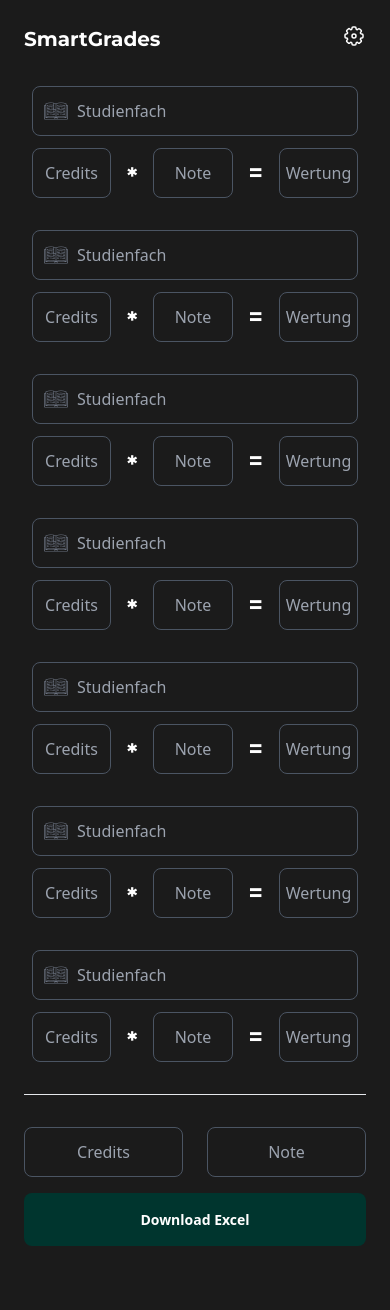
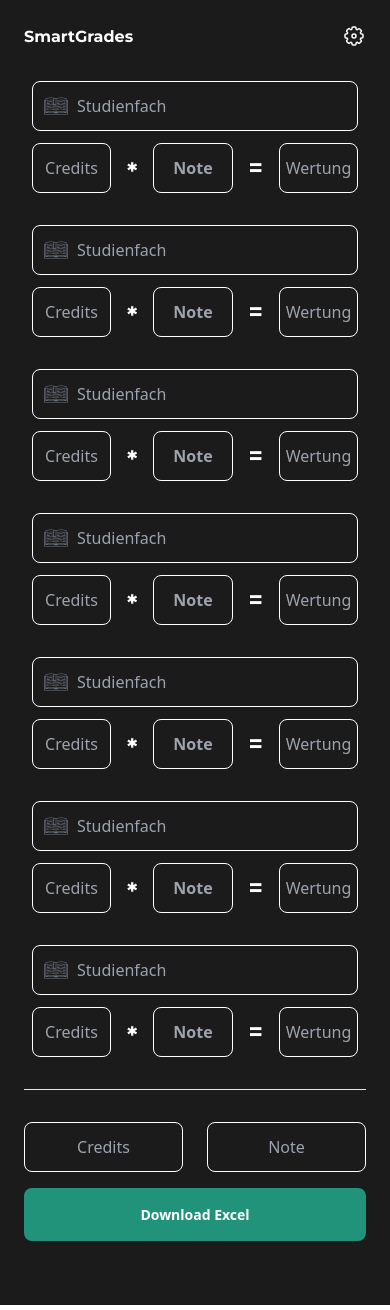
Before and after one commit to Smart-Grades/simple-grades, a Nuxt app: page /dashboard in a window 390 px wide. Built offline with nearby package versions, Linux system fonts and the light colour scheme; a web font is replaced by a local one.

Commit message:
More readable ui

```diff
--- a/components/AuthLogin.vue
+++ b/components/AuthLogin.vue
@@ -12,7 +12,7 @@
               viewBox="0 0 24 24"
               stroke-width="1.5"
               stroke="currentColor"
-              class="w-12 h-12 text-white"
+              class="w-12 h-12 text-white hover:scale-110 cursor-pointer duration-300 ease-out-in"
             >
               <path
                 stroke-linecap="round"
@@ -44,7 +44,7 @@
           <span class="absolute">
             <svg
               xmlns="http://www.w3.org/2000/svg"
-              class="w-6 h-6 mx-3 text-gray-500"
+              class="w-6 h-6 mx-3 text-white"
               fill="none"
               viewBox="0 0 24 24"
               stroke="currentColor"
@@ -60,7 +60,7 @@
 
           <input
             type="email"
-            class="block w-full py-3 border rounded-lg px-11 bg-transparent text-gray-300 border-gray-600 focus:border-fom focus:ring-fom focus:outline-none focus:ring focus:ring-opacity-40"
+            class="block w-full py-3 border rounded-lg px-11 bg-transparent text-white border-white focus:border-fom focus:ring-fom focus:outline-none focus:ring focus:ring-opacity-40"
             placeholder="Email-Adresse"
           />
         </div>
@@ -69,7 +69,7 @@
           <span class="absolute">
             <svg
               xmlns="http://www.w3.org/2000/svg"
-              class="w-6 h-6 mx-3 text-gray-500"
+              class="w-6 h-6 mx-3 text-white"
               fill="none"
               viewBox="0 0 24 24"
               stroke="currentColor"
@@ -85,7 +85,7 @@
 
           <input
             type="password"
-            class="block w-full px-11 py-3 border rounded-lg bg-transparent text-gray-300 border-gray-600 focus:border-fom focus:ring-fom focus:outline-none focus:ring focus:ring-opacity-40"
+            class="block w-full px-11 py-3 border rounded-lg bg-transparent text-white border-white focus:border-fom focus:ring-fom focus:outline-none focus:ring focus:ring-opacity-40"
             placeholder="Passwort"
           />
         </div>
@@ -101,13 +101,13 @@
         <div class="mt-4 flex justify-between">
           <a
             href="#"
-            class="text-sm text-gray-500 hover:underline"
+            class="text-sm text-gray-200 hover:underline"
             @click="() => switchAuthForm()"
           >
             Besitzt du noch keinen Account?
           </a>
 
-          <a href="#" class="text-sm text-gray-500 hover:underline">
+          <a href="#" class="text-sm text-gray-200 hover:underline">
             Passwort vergessen?
           </a>
         </div>
--- a/components/DashboardTable.vue
+++ b/components/DashboardTable.vue
@@ -11,7 +11,7 @@
           </span>
 
           <input
-            class="block w-full py-3 border rounded-lg px-11 bg-transparent text-gray-300 border-gray-600 focus:border-fom focus:ring-fom focus:outline-none focus:ring focus:ring-opacity-40"
+            class="block w-full py-3 border rounded-lg px-11 bg-transparent text-white border-white focus:border-fom focus:ring-fom focus:outline-none focus:ring focus:ring-opacity-40"
             placeholder="Studienfach"
             type="text"
             readonly
@@ -22,20 +22,21 @@
           class="flex justify-between items-center gap-4 md:gap-10 lg:gap-16"
         >
           <input
-            class="block w-full py-3 border rounded-lg bg-transparent text-center text-gray-300 border-gray-600 focus:border-fom focus:ring-fom focus:outline-none focus:ring focus:ring-opacity-40"
+            class="block w-full py-3 border rounded-lg bg-transparent text-center text-white border-white focus:border-fom focus:ring-fom focus:outline-none focus:ring focus:ring-opacity-40"
             placeholder="Credits"
             type="text"
             readonly
           />
           <span class="font-main font-bold text-white text-2xl mt-2">*</span>
           <input
-            class="block w-full py-3 border rounded-lg bg-transparent text-center text-gray-300 border-gray-600 focus:border-fom focus:ring-fom focus:outline-none focus:ring focus:ring-opacity-40"
+            class="block w-full py-3 border rounded-lg bg-transparent text-center text-white font-bold border-white focus:border-fom focus:ring-fom focus:outline-none focus:ring focus:ring-opacity-40"
             placeholder="Note"
-            type="text"
+            type="number"
+            step="0.1"
           />
           <span class="font-main font-bold text-white text-2xl">=</span>
           <input
-            class="block w-full py-3 border rounded-lg bg-transparent text-center text-gray-300 border-gray-600 focus:border-fom focus:ring-fom focus:outline-none focus:ring focus:ring-opacity-40"
+            class="block w-full py-3 border rounded-lg bg-transparent text-center text-white border-white focus:border-fom focus:ring-fom focus:outline-none focus:ring focus:ring-opacity-40"
             placeholder="Wertung"
             type="text"
             readonly
--- a/components/DashboardTableNav.vue
+++ b/components/DashboardTableNav.vue
@@ -2,11 +2,15 @@
   <div class="px-6 pt-6 mb-8">
     <!-- HEADER -->
     <div class="flex justify-between">
-      <p class="font-main text-xl text-white font-bold cursor-pointer">
+      <NuxtLink to="/">
+        <span class="font-main font-bold text-white sm:text-xl md:text-2xl">
           SmartGrades
-      </p>
+        </span>
+      </NuxtLink>
+
+      <NuxtLink to="/account">
         <svg
-        class="w-6 h-6 transition hover:scale-105 duration-300 ease-in-out"
+          class="w-6 h-6 transition cursor-pointer hover:scale-110 duration-300 ease-in-out"
           viewBox="0 0 24 24"
           fill="none"
           xmlns="http://www.w3.org/2000/svg"
@@ -22,6 +26,7 @@
             stroke-width="1.5"
           />
         </svg>
+    </NuxtLink>
     </div>
   </div>
 </template>
--- a/components/DashboardTableResult.vue
+++ b/components/DashboardTableResult.vue
@@ -7,13 +7,13 @@
     >
       <div class="mt-8 flex justify-between gap-6 lg:gap-14">
         <input
-          class="block w-full py-3 border rounded-lg bg-transparent text-center text-gray-300 border-gray-600 focus:border-fom focus:ring-fom focus:outline-none focus:ring focus:ring-opacity-40"
+          class="block w-full py-3 border rounded-lg bg-transparent text-center text-white border-white focus:border-fom focus:ring-fom focus:outline-none focus:ring focus:ring-opacity-40"
           placeholder="Credits"
           type="text"
           readonly
         />
         <input
-          class="block w-full py-3 border rounded-lg bg-transparent text-center text-gray-300 border-gray-600 focus:border-fom focus:ring-fom focus:outline-none focus:ring focus:ring-opacity-40"
+          class="block w-full py-3 border rounded-lg bg-transparent text-center text-white border-white focus:border-fom focus:ring-fom focus:outline-none focus:ring focus:ring-opacity-40"
           placeholder="Note"
           type="text"
           readonly
--- a/components/Identification.vue
+++ b/components/Identification.vue
@@ -8,7 +8,7 @@
           viewBox="0 0 24 24"
           stroke-width="1.5"
           stroke="currentColor"
-          class="w-12 h-12 text-white"
+          class="w-12 h-12 text-white hover:scale-110 cursor-pointer duration-300 ease-out-in"
         >
           <path
             stroke-linecap="round"
@@ -22,20 +22,20 @@
     <div class="w-80 md:w-96 lg:w-[500px]">
       <div class="">
         <div class="mb-3">
-          <p class="text-sm text-gray-300 font-semibold mb-1">Universität</p>
+          <p class="text-sm text-white font-semibold mb-1">Universität</p>
           <p class="border-b-2 w-1/3"></p>
         </div>
 
         <div class="">
           <!-- INPUT FIELD UNI -->
           <div class="relative flex items-center">
-            <span class="absolute px-3.5 mb-1.5 scale-150"> 🏫 </span>
+            <span class="absolute px-3.5 mb-1.5 ml-1 scale-150"> 🏫 </span>
 
             <input
               id="searchInputUni"
               v-model="uniInput"
               type="text"
-              class="block w-full py-3 border rounded-lg px-11 bg-transparent text-gray-300 border-gray-600 focus:border-fom focus:ring-fom focus:outline-none focus:ring focus:ring-opacity-40"
+              class="block w-full py-3 border rounded-lg px-11 bg-transparent text-white border-white focus:border-fom focus:ring-fom focus:outline-none focus:ring focus:ring-opacity-40"
               placeholder="Deine Universität"
               @keyup="searchList('searchInputUni', 'myUniList')"
             />
@@ -60,13 +60,13 @@
         <div class="">
           <!-- INPUT FIELD MAJOR -->
           <div class="relative flex items-center">
-            <span class="absolute px-3.5 mb-1.5 scale-150"> 📖 </span>
+            <span class="absolute px-3.5 scale-150 ml-1"> 📖 </span>
 
             <input
               id="searchInputMajor"
               v-model="majorInput"
               type="text"
-              class="block w-full py-3 border rounded-lg px-11 bg-transparent text-gray-300 border-gray-600 focus:border-fom focus:ring-fom focus:outline-none focus:ring focus:ring-opacity-40"
+              class="block w-full py-3 border rounded-lg px-11 bg-transparent text-white border-white focus:border-fom focus:ring-fom focus:outline-none focus:ring focus:ring-opacity-40"
               placeholder="Dein Studiengang"
               @keyup="searchList('searchInputMajor', 'myMajorList')"
             />
--- a/pages/account.vue
+++ b/pages/account.vue
@@ -1,6 +1,5 @@
 <template>
   <div class="h-full bg-dark">
-    <AccountNav class="pt-6 px-6" />
     <div class="flex h-screen justify-center items-center">
       <AccountPage />
     </div>
--- a/public/assets/css/main.css
+++ b/public/assets/css/main.css
@@ -4,3 +4,11 @@
 @tailwind base;
 @tailwind components;
 @tailwind utilities;
+
+@layer base {
+    input[type="number"]::-webkit-inner-spin-button,
+    input[type="number"]::-webkit-outer-spin-button {
+      -webkit-appearance: none;
+      margin: 0;
+    }
+  }
--- a/tailwind.config.js
+++ b/tailwind.config.js
@@ -42,7 +42,7 @@ module.exports = {
     extend: {
       colors: {
         dark: "#1b1b1b",
-        fom: "#00352e",
+        fom: "#22937B",
       },
     },
   },
```
Also changed, not shown: components/AccountPage.vue (+8 -8 lines), components/AuthRegister.vue (+8 -8 lines), 1 other file (tests, documents, lock files or other folders). Lines whose indentation alone changed are shown as unchanged.
